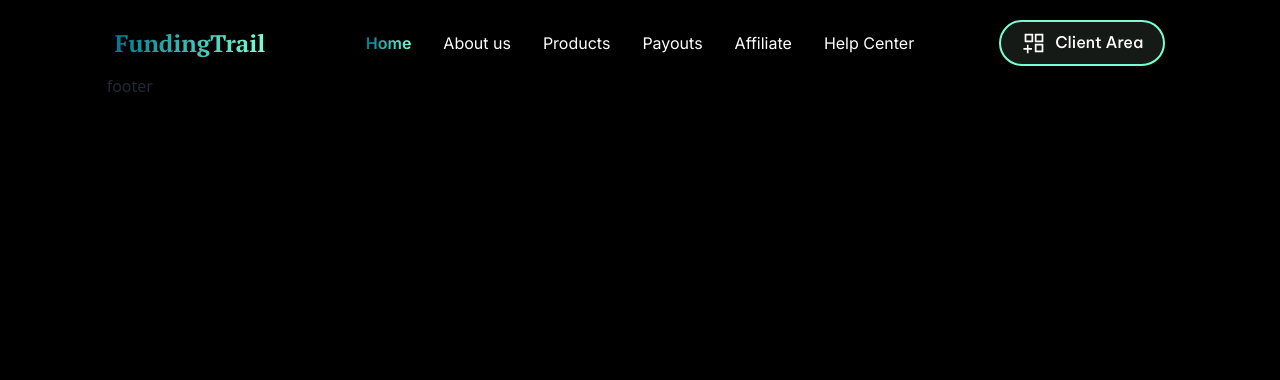
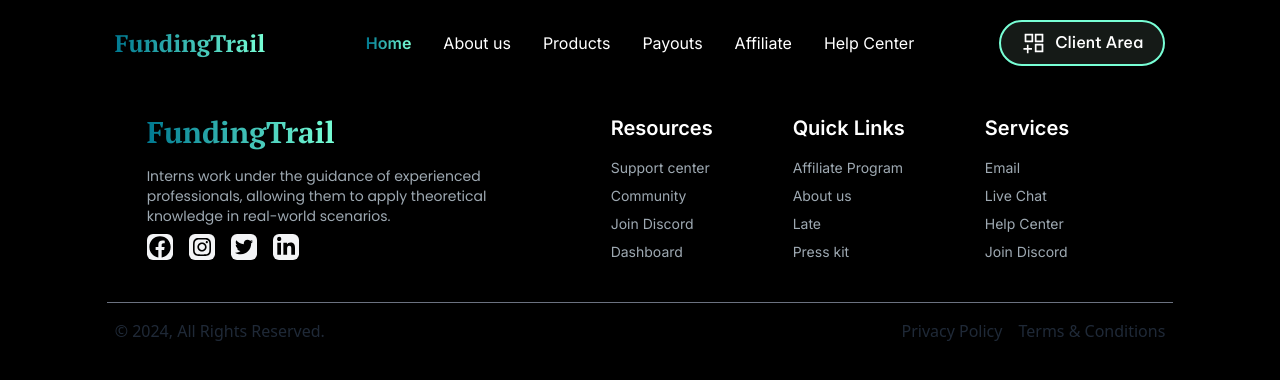
Before and after one commit to RakibHossen678/funding-programs, a React (Vite) app: page / in a window 1280 px wide. Shown: the top 380 px of the page. Built offline with nearby package versions, Linux system fonts and the light colour scheme.

Commit message:
added footer section

```diff
--- a/src/components/Footer.jsx
+++ b/src/components/Footer.jsx
@@ -1,10 +1,99 @@
-
+import {
+  FaFacebook,
+  FaInstagram,
+  FaLinkedinIn,
+  FaTwitter,
+} from "react-icons/fa";
 
 const Footer = () => {
   return (
-    <div>
-      footer
-    </div>
+    <section>
+      <footer className="footer text-white p-10 font-inter">
+        <aside>
+          <h2 className="text-3xl bg-gradient-to-r from-[#007991] to-[#78ffd6] bg-clip-text text-transparent font-semibold pb-2 font-pt">
+            FundingTrail
+          </h2>
+          <p className="lg:max-w-sm font-poppins text-[#9ea9b2] text-[14px]">
+            Interns work under the guidance of experienced professionals,
+            allowing them to apply theoretical knowledge in real-world
+            scenarios.
+          </p>
+          <div className="flex space-x-4 b">
+            <span>
+              <FaFacebook
+                size={26}
+                className="bg-gray-100 hover:bg-gradient-to-r from-[#007991] to-[#78ffd6] text-black rounded-md font-md hover:text-white  px-[2px]"
+              />
+            </span>
+            <span>
+              <FaInstagram
+                size={26}
+                className="bg-gray-100 hover:bg-gradient-to-r from-[#007991] to-[#78ffd6] text-black rounded-md font-md hover:text-white  px-1"
+              />
+            </span>
+            <span>
+              <FaTwitter
+                size={26}
+                className="bg-gray-100 hover:bg-gradient-to-r from-[#007991] to-[#78ffd6] text-black rounded-md font-md hover:text-white  px-1"
+              />
+            </span>
+            <span>
+              <FaLinkedinIn
+                size={26}
+                className="bg-gray-100 hover:bg-gradient-to-r from-[#007991] to-[#78ffd6] text-black rounded-md font-md hover:text-white font-md px-1 "
+              />
+            </span>
+          </div>
+        </aside>
+        <nav>
+          <h6 className="text-xl font-semibold pb-2 text-white">Resources</h6>
+          <a className="link link-hover text-[#9ea9b2] text-[14px]">
+            Support center
+          </a>
+          <a className="link link-hover text-[#9ea9b2] text-[14px]">
+            Community
+          </a>
+          <a className="link link-hover text-[#9ea9b2] text-[14px]">
+            Join Discord
+          </a>
+          <a className="link link-hover text-[#9ea9b2] text-[14px]">
+            Dashboard
+          </a>
+        </nav>
+        <nav>
+          <h6 className="text-xl font-semibold pb-2 text-white">Quick Links</h6>
+          <a className="link link-hover text-[#9ea9b2] text-[14px]">
+            Affiliate Program
+          </a>
+          <a className="link link-hover text-[#9ea9b2] text-[14px]">About us</a>
+          <a className="link link-hover text-[#9ea9b2] text-[14px]">Late</a>
+          <a className="link link-hover text-[#9ea9b2] text-[14px]">
+            Press kit
+          </a>
+        </nav>
+        <nav>
+          <h6 className="text-xl font-semibold pb-2 text-white">Services</h6>
+          <a className="link link-hover text-[#9ea9b2] text-[14px]">Email</a>
+          <a className="link link-hover text-[#9ea9b2] text-[14px]">
+            Live Chat
+          </a>
+          <a className="link link-hover text-[#9ea9b2] text-[14px]">
+            Help Center
+          </a>
+          <a className="link link-hover text-[#9ea9b2] text-[14px]">
+            Join Discord
+          </a>
+        </nav>
+      </footer>
+      <hr className="border-none h-[1px] bg-gray-500" />
+      <div className="lg:flex text-center justify-between pt-4 px-2">
+        <p>© 2024, All Rights Reserved.</p>
+        <ul className="lg:flex space-x-4 py-2 lg:p-0">
+          <li>Privacy Policy</li>
+          <li>Terms & Conditions</li>
+        </ul>
+      </div>
+    </section>
   );
 };
 
```
